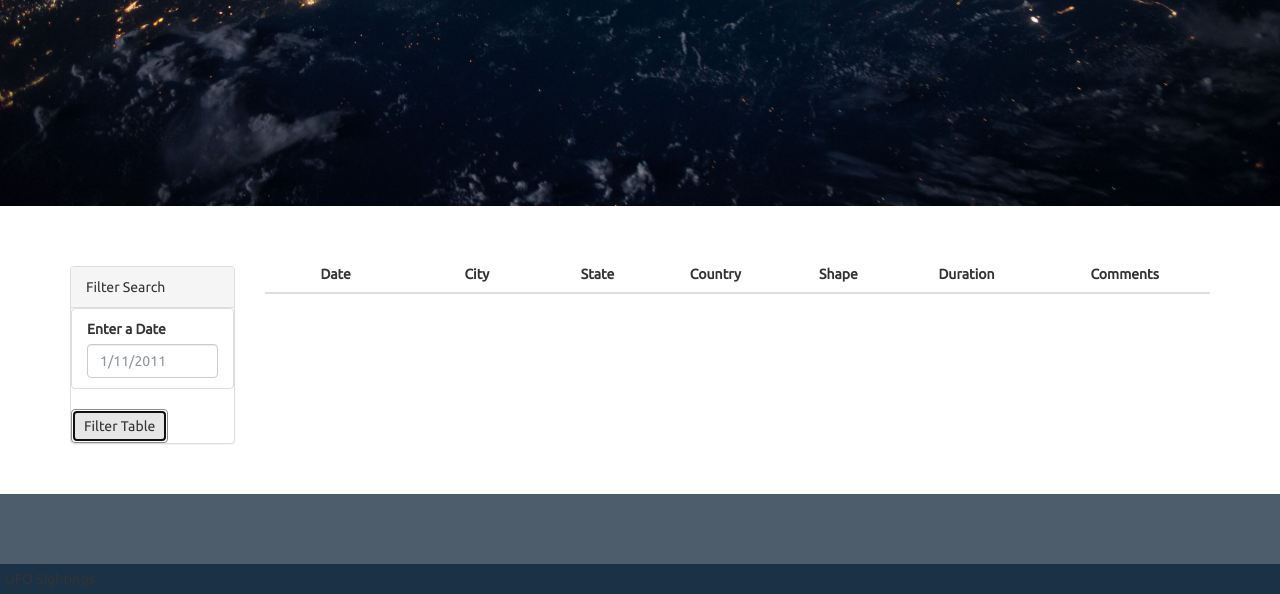
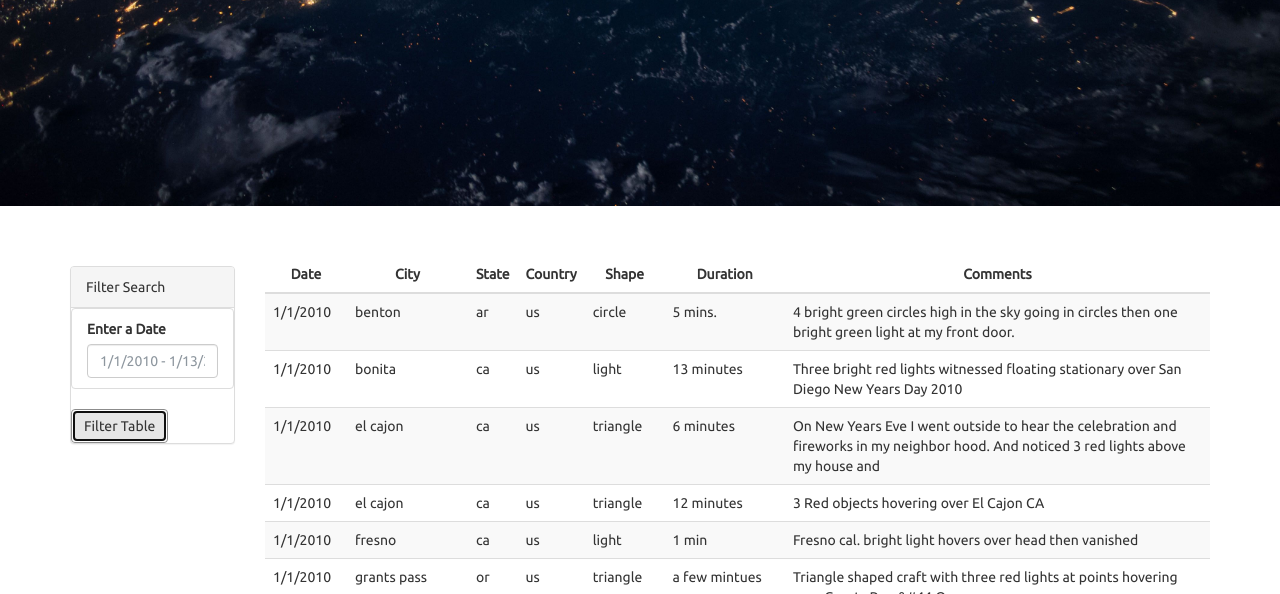
Before and after one commit to JakeGeiser/javascript-challenge, a plain HTML site: page UFO-level-2/index.html in a window 1280 px wide. Both pictures are taken after a click on the button "Filter Table". Shown: the part 406-1000 px from the top of the page. Drawn offline with nearby package versions, Linux system fonts and the light colour scheme.

Commit message:
copied code from level 1 to level 2 for modification

```diff
--- a/UFO-level-1/static/js/app.js
+++ b/UFO-level-1/static/js/app.js
@@ -39,12 +39,11 @@ function runQuery() {
         // append a new row
         var newRow = tableBody.append("tr");
 
+        // loop through each sighting as key,value pair
         Object.entries(sighting).forEach(([key,value]) => {
             // add data to the hew row
             var newData = newRow.append("td");
             newData.text(value);
-
-
         });
     });
 }
--- a/UFO-level-2/index.html
+++ b/UFO-level-2/index.html
@@ -32,12 +32,12 @@
             <div class="panel panel-default">
               <div class="panel-heading">Filter Search</div>
               <div class="panel-body">
-                <form>
+                <form id="form">
                   <div class="form-group">
                     <ul class="list-group" id="filters">
                       <li class="filter list-group-item">
                         <label for="date">Enter a Date</label>
-                        <input class="form-control" id="datetime" type="text" placeholder="1/11/2011">
+                        <input class="form-control" id="datetime" type="text" placeholder="1/1/2010 - 1/13/2010">
                       </li>
                     </ul>
                   </div>
--- a/UFO-level-2/static/js/app.js
+++ b/UFO-level-2/static/js/app.js
@@ -1,4 +1,50 @@
 // from data.js
 var tableData = data;
 
-// YOUR CODE HERE!
+// Select the button and form
+var button = d3.select("#filter-btn");
+var form = d3.select("#form");
+
+// Event handles
+button.on("click", runQuery);
+form.on("submit", runQuery);
+
+// Event handle function
+function runQuery() {
+    // Prevent page refresh on search
+    d3.event.preventDefault();
+
+    // read date filter
+    var dateElement = d3.select("#datetime");
+    console.log(dateElement);
+
+    var date = dateElement.property("value");
+    console.log(date);
+
+    // check if seach is empty
+    if (date == "") {
+        var filteredData = data;
+    }
+    else {
+        // else filter the specified date
+        var filteredData = data.filter(doc => doc.datetime == date);
+        console.log(filteredData)
+    }
+    // select table body
+    tableBody = d3.select("tbody");
+    // remove old table rows if present
+    tableBody.selectAll("tr").remove();
+
+    filteredData.forEach((sighting) => {
+        // append a new row
+        var newRow = tableBody.append("tr");
+
+        Object.entries(sighting).forEach(([key,value]) => {
+            // add data to the hew row
+            var newData = newRow.append("td");
+            newData.text(value);
+
+
+        });
+    });
+}
```
